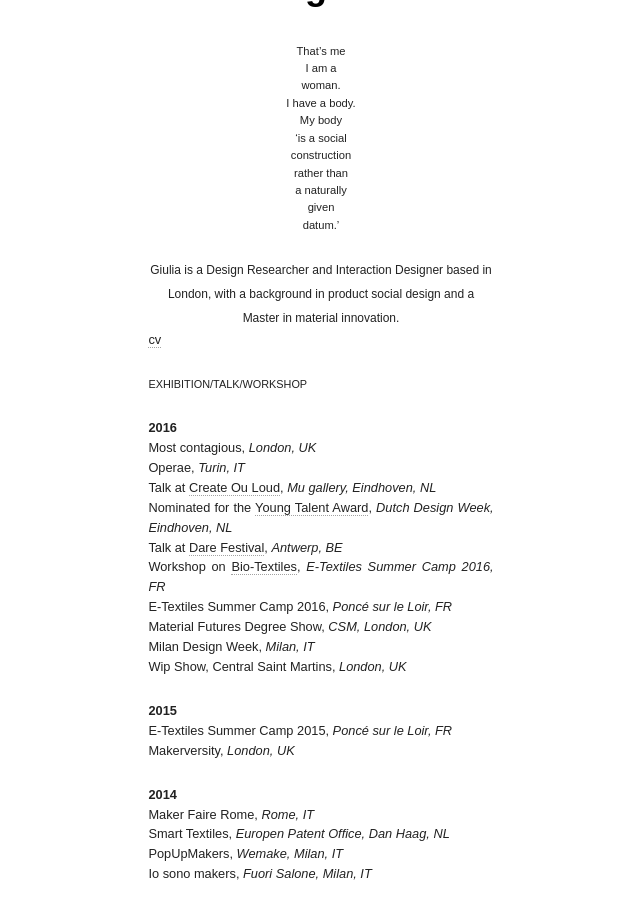
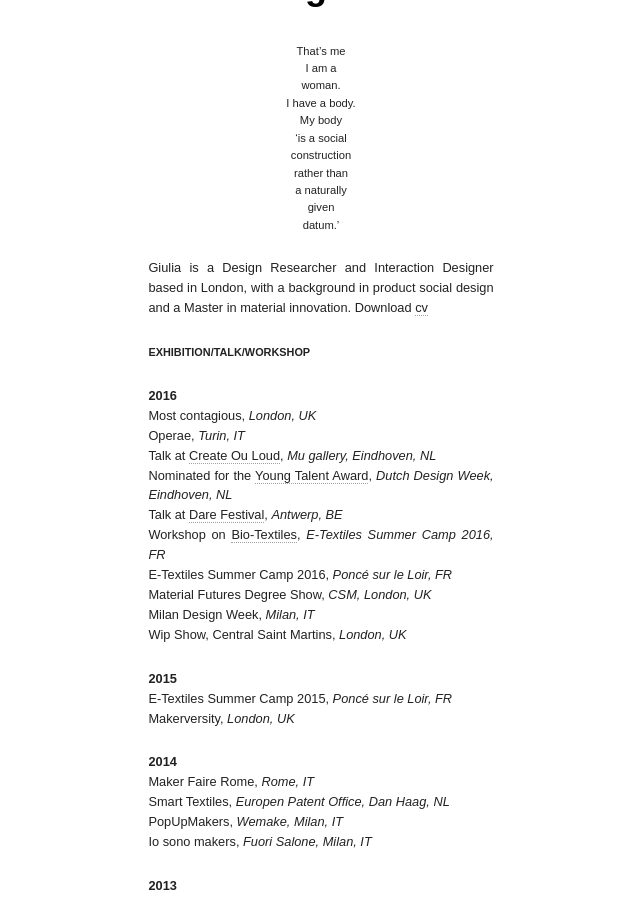
Before and after one commit to giuliatomasello/giuliatomasello.github.io, a Jekyll site: the page built from index.md, in a window 1280 px wide and 900 px high, scrolled down 366 px. Shown: the whole window, without its empty margins (319-959 px from the left). Built offline with Jekyll 4.4.1, drawn with Linux system fonts in a browser that asks for light colours; nearby versions of some CDN libraries.

Commit message:
Update index.md

```diff
--- a/index.md
+++ b/index.md
@@ -17,12 +17,10 @@ given
 datum.’
 
 
-<center>Giulia is a Design Researcher and Interaction Designer based in London, with a background in product social design and a Master in material innovation.</center>
+Giulia is a Design Researcher and Interaction Designer based in London, with a background in product social design and a Master in material innovation. Download [cv](http://issuu.com/giuliatomasello4/docs/cv_giulia_tomasello)
 
 
-[cv](http://issuu.com/giuliatomasello4/docs/cv_giulia_tomasello)
-
-<span style="font-size:0.85em;">EXHIBITION/TALK/WORKSHOP</span>
+**<span style="font-size:0.85em;">EXHIBITION/TALK/WORKSHOP</span>**
 
 **2016**
 Most contagious, *London, UK*
```
